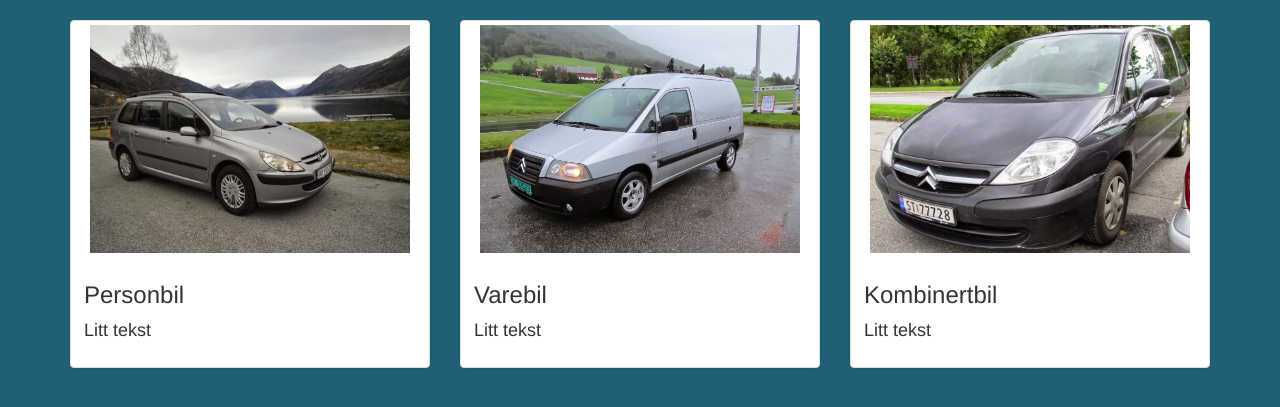
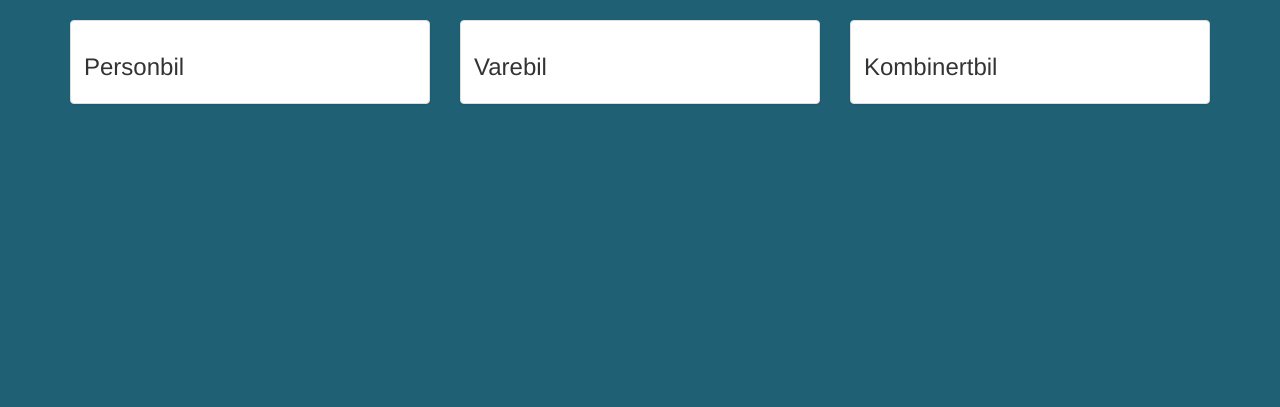
Before and after one commit to MartinEngen/rusta_vrak, a Django app: page / in a window 1280 px wide. Shown: the part 122-529 px from the top of the page. Run offline with Django 3.2, Linux system fonts and the light colour scheme; some libraries are stand-ins or nearby versions.

Commit message:
Frontpage
Worked on the frontpage html, had some issues with Bootstraps Grid and
overlapping.

```diff
--- a/frontpage/templates/frontpage/index.html
+++ b/frontpage/templates/frontpage/index.html
@@ -10,39 +10,28 @@
 
 {% block Content %}
     <div class="row">
-      <div class="col-md-4 car_frame">
+      <div class="col-md-4 col-md-offset-0 col-sm-offset-2 col-sm-7 col-xs-12 car_frame">
           <a href="{% url 'cars:personal_car' %}">
           <div class="thumbnail">
-            <img src="static/frontpage/pic/personbil.JPG" alt="..." style="width:320px;height:228px;" />
             <div class="caption post-content">
                 <h3>Personbil</h3>
-                <p>Litt tekst</p>
             </div>
         </div>
        </a>
-
-
-
-
-
       </div>
-      <div class="col-md-4 car_frame">
+      <div class="col-md-4 col-md-offset-0 col-sm-offset-2 col-sm-7 col-xs-12 car_frame">
 
           <div class="thumbnail">
-            <img src="static/frontpage/pic/Citroen_Jumpy_varebil.JPG" alt="..." style="width:320px;height:228px;"/>
             <div class="caption post-content">
                 <h3>Varebil</h3>
-                <p>Litt tekst</p>
             </div>
         </div>
       </div>
-      <div class="col-md-4 car_frame">
+      <div class="col-md-4 col-md-offset-0 col-sm-offset-2 col-sm-7 col-xs-12 car_frame">
 
               <div class="thumbnail">
-                <img src="static/frontpage/pic/IMG_5578.JPG" alt="..." style="width:320px;height:228px;"/>
                 <div class="caption post-content">
                     <h3>Kombinertbil</h3>
-                    <p>Litt tekst</p>
                 </div>
             </div>
 
--- a/frontpage/views.py
+++ b/frontpage/views.py
@@ -10,6 +10,13 @@ from cars.models import Car
 def index(request):
     #return HttpResponse("Hello, world. You're at the polls index.")
 
+    fast_access_cars = Car.objects.filter(car_type=1)
+
+    context = {
+        'fast_access_cars': fast_access_cars,
+    }
+
+
     """
     context = {
         'personal_cars': '',
@@ -18,4 +25,4 @@ def index(request):
     }
     """
 
-    return render(request, 'frontpage/index.html')
+    return render(request, 'frontpage/index.html', context)
```
Also changed, not shown: 1 other file.
